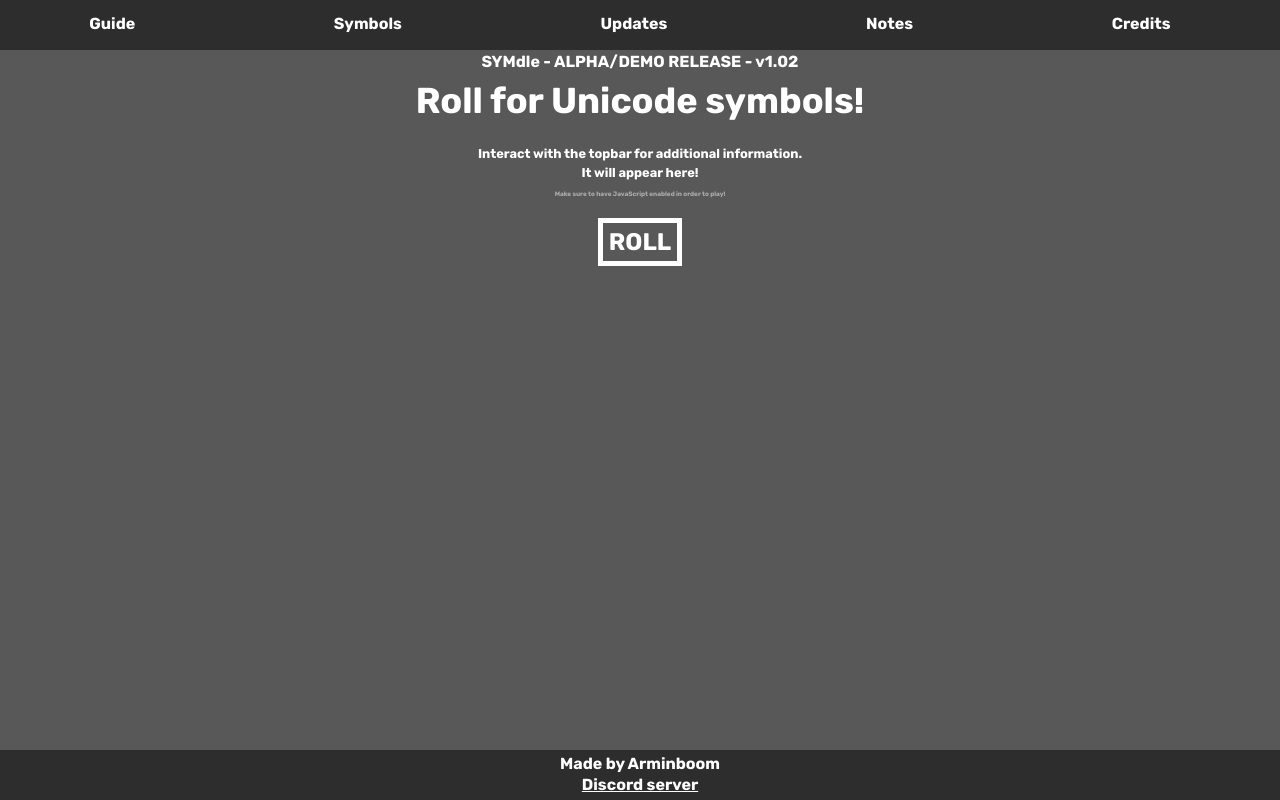
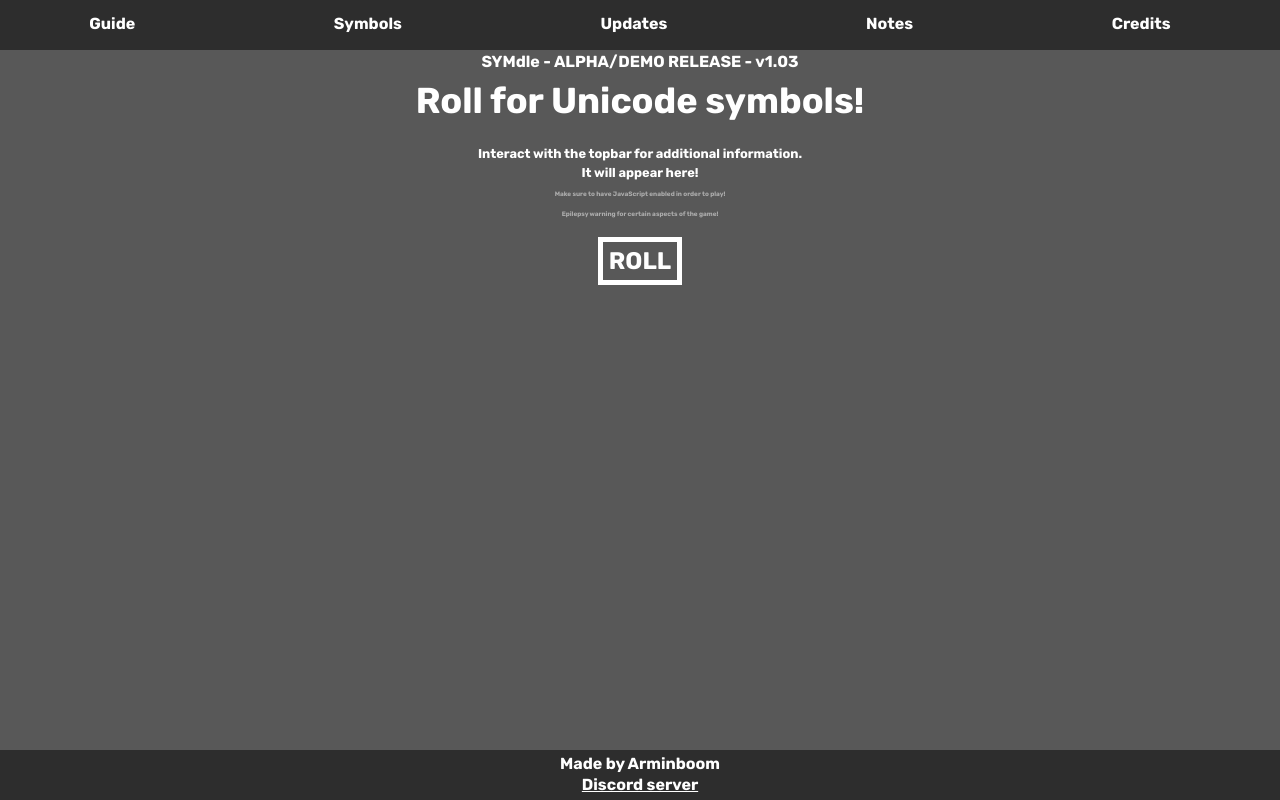
Before and after one commit to arminboom/SYMdleDEMO, a plain HTML site: page index.html in a window 1280 px wide. Drawn offline with nearby package versions, Linux system fonts and the light colour scheme.

Commit message:
v1.03
Update

```diff
--- a/index.html
+++ b/index.html
@@ -26,9 +26,9 @@
     <main>
         <div id="roll">
             <div class="disappear">
-                SYMdle - ALPHA/DEMO RELEASE - v1.02
+                SYMdle - ALPHA/DEMO RELEASE - v1.03
                 <p>Roll for Unicode symbols!</p>
-                <p id="info">Interact with the topbar for additional information.<br>It will appear here!<br><span id="disclaimer">Make sure to have JavaScript enabled in order to play!</span></p>
+                <p id="info">Interact with the topbar for additional information.<br>It will appear here!<br><span id="disclaimer">Make sure to have JavaScript enabled in order to play!<br>Epilepsy warning for certain aspects of the game!</span></p>
                 <button onclick="displaymessage()" id="rollbutton">ROLL</button>
             </div>
         </div>
```
